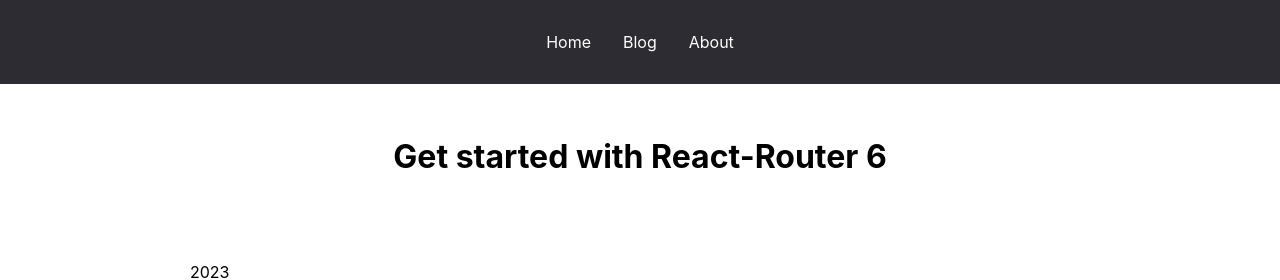
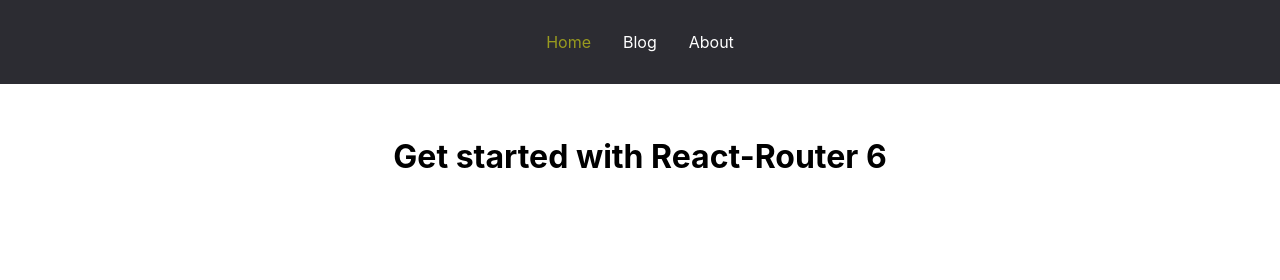
Before and after one commit to xtengu/react-router6, a React (Create React App) app: page / in a window 1280 px wide. Shown: the top 280 px of the page. Built offline with nearby package versions, Linux system fonts and the light colour scheme.

Commit message:
03 Компонент NavLink и его кастомизация в React-Router 6 |  04 Параметры в ссылках в React Router 6

```diff
--- a/src/App.jsx
+++ b/src/App.jsx
@@ -3,6 +3,9 @@
 import { Homepage } from "./pages/Homepage";
 import { About } from "./pages/Aboutpage";
 import { Blogpage } from "./pages/Blogpage";
+import { Createpost } from "./pages/Createpost";
+import { Editpost } from "./pages/Editpost";
+import { Singlepage } from "./pages/Singlepage";
 import { Notfoundpage } from "./pages/Notfoundpage";
 import { Layout } from "./components/Layout";
 
@@ -13,6 +16,9 @@
         <Route path="/" element={<Layout />}>
           <Route index element={<Homepage />} />
           <Route path="/posts" element={<Blogpage />} />
+          <Route path="posts/:id" element={<Singlepage />} />
+          <Route path="posts/:id/edit" element={<Editpost />} />
+          <Route path="posts/new" element={<Createpost />} />
           <Route path="/about" element={<About />} />
           <Route path="*" element={<Notfoundpage />} />
         </Route>
--- /dev/null
+++ b/src/components/CustomLink.jsx
@@ -0,0 +1,19 @@
+import { Link, useMatch } from "react-router-dom";
+
+const CustomLink = ({ children, to, ...props }) => {
+  const match = useMatch(to);
+
+  return (
+    <Link
+      to={to}
+      style={{
+        color: match ? "var(--color-active)" : "white",
+      }}
+      {...props}
+    >
+      {children}
+    </Link>
+  );
+};
+
+export { CustomLink };
--- a/src/components/Layout.jsx
+++ b/src/components/Layout.jsx
@@ -1,12 +1,13 @@
-import { Link, Outlet } from "react-router-dom";
+import { Outlet } from "react-router-dom";
+import { CustomLink } from "./CustomLink";
 
 const Layout = () => {
   return (
     <>
       <header>
-        <Link to="/">Home</Link>
-        <Link to="/posts">Blog</Link>
-        <Link to="/about">About</Link>
+        <CustomLink to="/">Home</CustomLink>
+        <CustomLink to="/posts">Blog</CustomLink>
+        <CustomLink to="/about">About</CustomLink>
       </header>
 
       <main className="container">
--- a/src/index.css
+++ b/src/index.css
@@ -1,6 +1,7 @@
 :root {
   --color-bg: #2c2c32;
   --color-bg-hover: #0f7dc6;
+  --color-active: #f9fd0f88;
 }
 
 body {
@@ -35,3 +36,14 @@
   padding: 2rem 0;
   margin: 0 auto;
 }
+
+main {
+  min-height: calc(100vh - 85px - 22px);
+  padding-top: 1.5rem;
+  padding-bottom: 1.5rem;
+}
+
+.active-link {
+  color: var(--color-active);
+  cursor: default;
+}
--- a/src/pages/Blogpage.jsx
+++ b/src/pages/Blogpage.jsx
@@ -1,7 +1,23 @@
+import { useState, useEffect } from "react";
+import { Link } from "react-router-dom";
+
 const Blogpage = () => {
+  const [posts, setPosts] = useState([]);
+
+  useEffect(() => {
+    fetch("https://jsonplaceholder.typicode.com/posts")
+      .then((res) => res.json())
+      .then((data) => setPosts(data));
+  }, []);
+
   return (
     <div>
       <h1>Our news</h1>
+      {posts.map((post) => (
+        <Link key={post.id} to={`/posts/${post.id}`}>
+          <li>{post.title}</li>
+        </Link>
+      ))}
     </div>
   );
 };
--- /dev/null
+++ b/src/pages/Createpost.jsx
@@ -0,0 +1,9 @@
+const Createpost = () => {
+  return (
+    <div>
+      <h1> Create a post</h1>
+    </div>
+  );
+};
+
+export { Createpost };
--- /dev/null
+++ b/src/pages/Editpost.jsx
@@ -0,0 +1,13 @@
+import { useParams } from "react-router-dom";
+
+const Editpost = () => {
+  const { id } = useParams();
+
+  return (
+    <div>
+      <h1>Edit post{id}</h1>
+    </div>
+  );
+};
+
+export { Editpost };
--- /dev/null
+++ b/src/pages/Singlepage.jsx
@@ -0,0 +1,26 @@
+import { useParams, Link } from "react-router-dom";
+import { useState, useEffect } from "react";
+
+const Singlepage = () => {
+  const { id } = useParams();
+  const [post, setPosts] = useState(null);
+
+  useEffect(() => {
+    fetch(`https://jsonplaceholder.typicode.com/posts/${id}`)
+      .then((res) => res.json())
+      .then((data) => setPosts(data));
+  }, [id]);
+
+  return (
+    <div>
+      {post && (
+        <>
+          <h1>{post.title} </h1>
+          <p>{post.body}</p>
+          <Link to={`/posts/${id}/edit`}>Edit this post</Link>
+        </>
+      )}
+    </div>
+  );
+};
+export { Singlepage };
```
